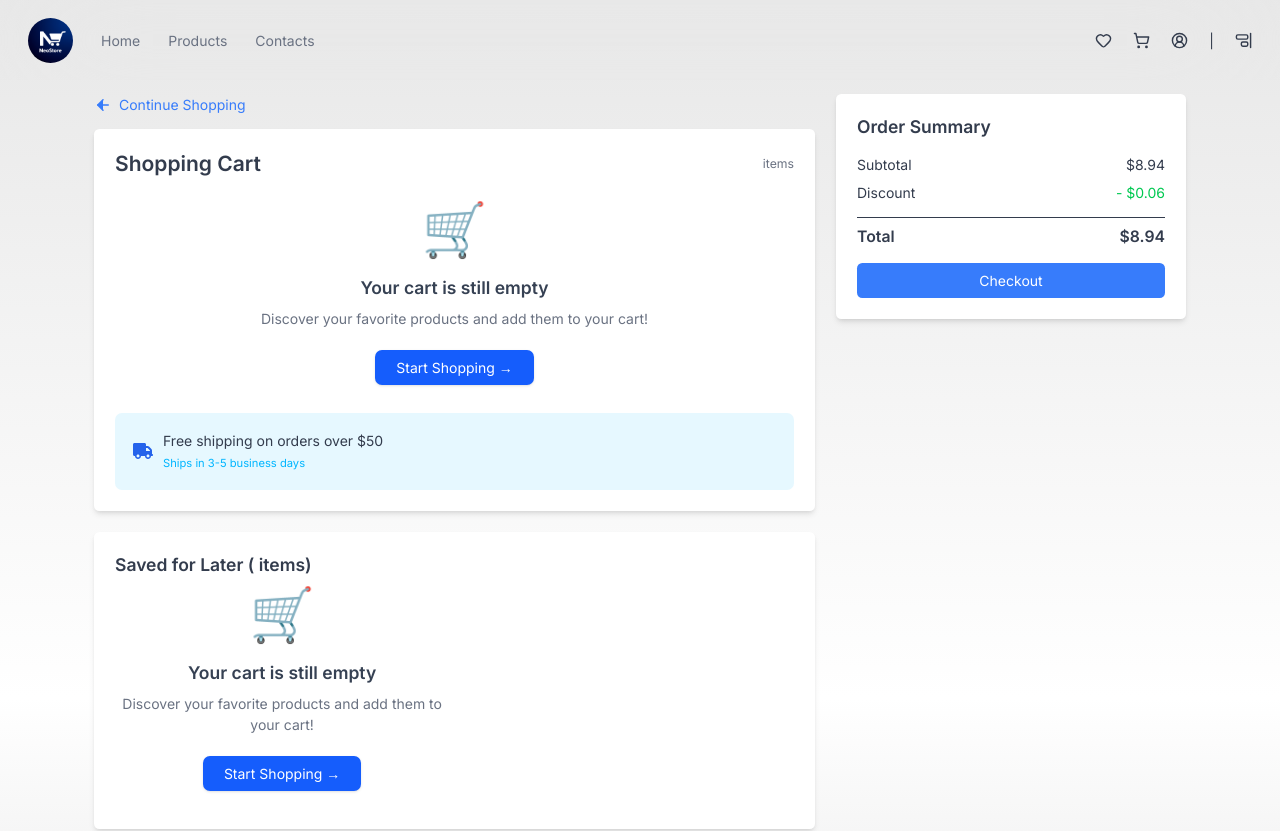
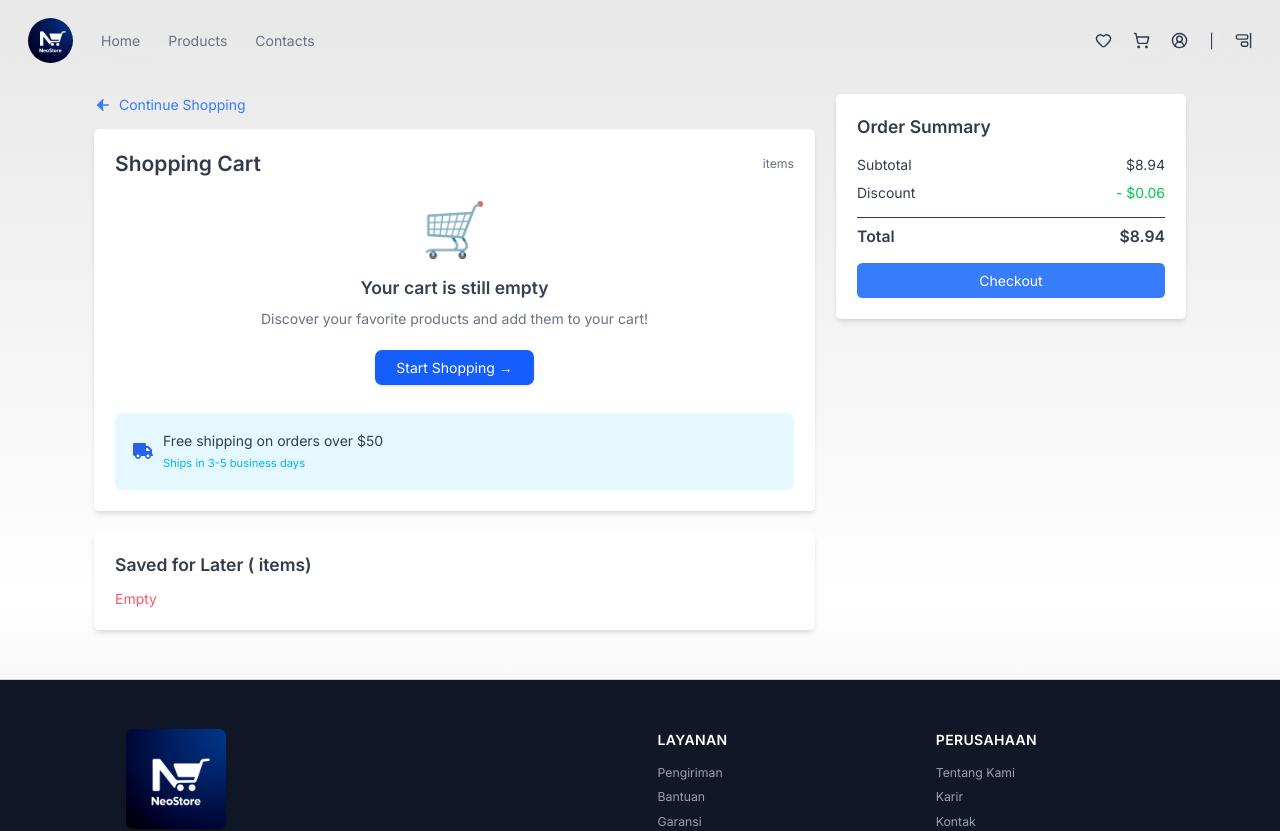
Before and after one commit to ahmadadptr001/neostore-commerce, a Next.js app: page /cart in a window 1280 px wide. Shown: the top 831 px of the page. Built offline with nearby package versions, Linux system fonts and the light colour scheme.

Commit message:
ui: update ui

```diff
--- a/app/cart/page.jsx
+++ b/app/cart/page.jsx
@@ -299,7 +299,9 @@ export default function CartProducts() {
             ? cartWish.map((data) => (
                 <div key={data.id}>{cardCartWish(data)}</div>
               ))
-            : cardCartEmpty()}
+            : (
+              <span className='mt-3 text-error'>Empty</span>
+            )}
         </div>
       </section>
     </main>
```
